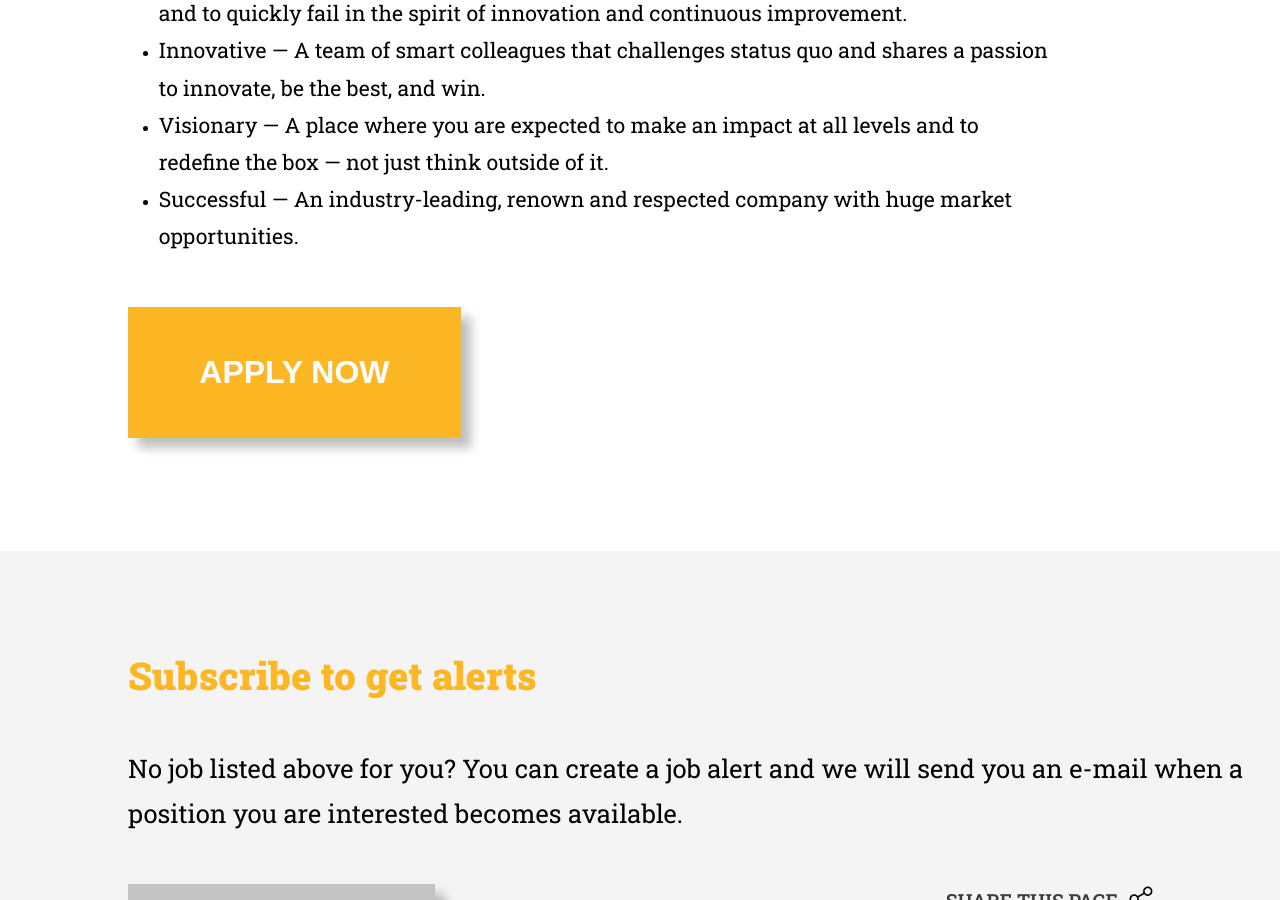
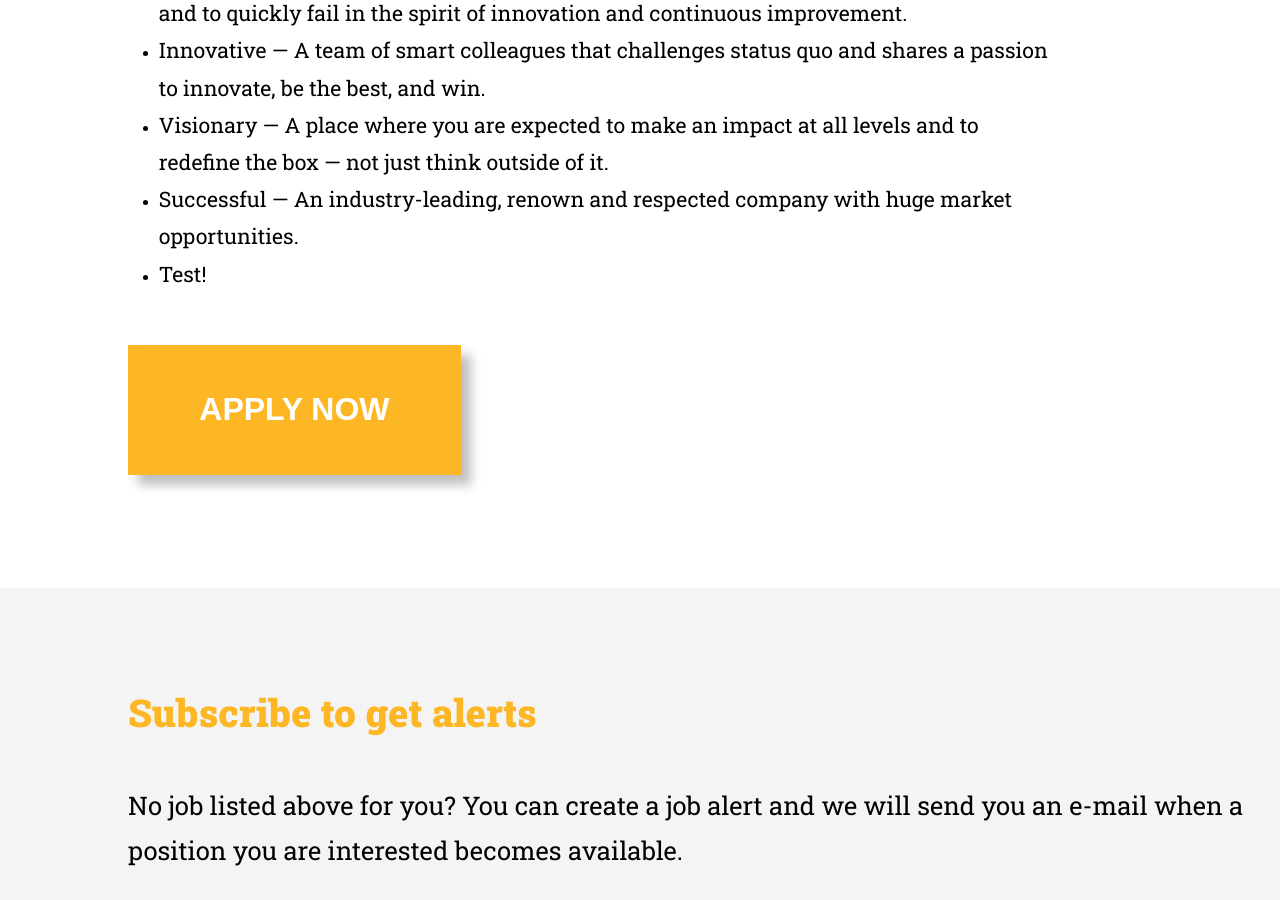
Before and after one commit to dhananjay-fe/dhananjay-fe.github.io, a Jekyll site: the page built from _jobs/front-end.md, in a window 1280 px wide and 900 px high, scrolled down 1812 px. Built offline with Jekyll 4.4.1, drawn with Linux system fonts in a browser that asks for light colours.

Commit message:
Update front-end.md
Changes

```diff
--- a/_jobs/front-end.md
+++ b/_jobs/front-end.md
@@ -31,3 +31,4 @@ This is you:</div>
  - Innovative — A team of smart colleagues that challenges status quo and shares a passion to innovate, be the best, and win.
  - Visionary — A place where you are expected to make an impact at all levels and to redefine the box — not just think outside of it.
  - Successful — An industry-leading, renown and respected company with huge market opportunities.
+ - Test!
```
